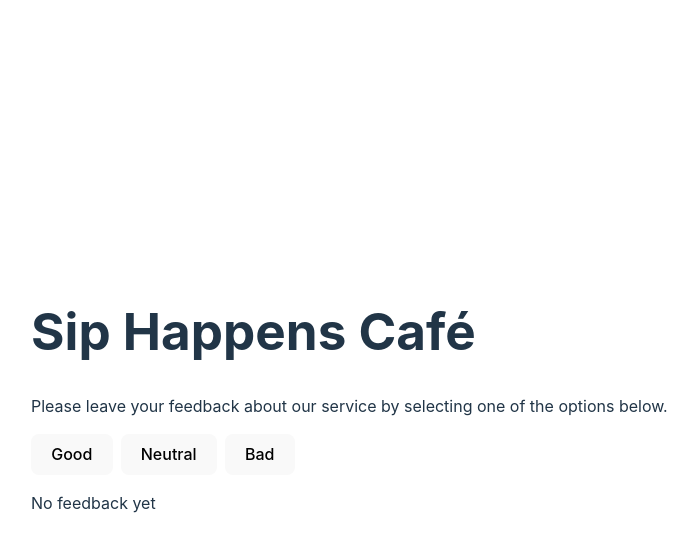
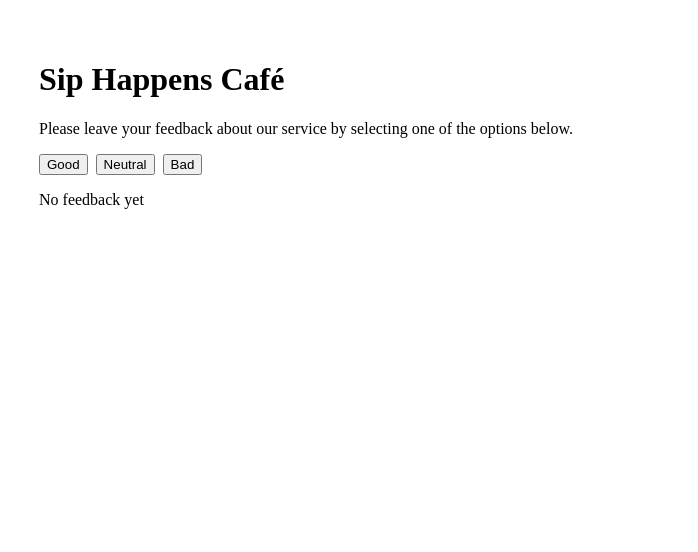
Before and after one commit to Halenina/goit-react-hw-02, a React (Vite) app: page / in a window 1280 px wide. Shown: the top 552 px of the page, without its empty margins (1-699 px from the left). Built offline with nearby package versions, Linux system fonts and the light colour scheme.

Commit message:
Update index.css

```diff
--- a/src/index.css
+++ b/src/index.css
@@ -1,73 +1,10 @@
-:root {
-  font-family: Inter, system-ui, Avenir, Helvetica, Arial, sans-serif;
-  line-height: 1.5;
-  font-weight: 400;
-
-  color-scheme: light dark;
-  color: rgba(255, 255, 255, 0.87);
-  background-color: #242424;
-
-  font-synthesis: none;
-  text-rendering: optimizeLegibility;
-  -webkit-font-smoothing: antialiased;
-  -moz-osx-font-smoothing: grayscale;
+.buttonsWrapper {
+  display: flex;
+  gap: 8px;
 }
 
-a {
-  font-weight: 500;
-  color: #646cff;
-  text-decoration: inherit;
+.feedbackButton {
+  display: flex;
+  justify-content: center;
+  align-content: center;
 }
-
-a:hover {
-  color: #535bf2;
-}
-
-body {
-  margin: 0;
-  display: flex;
-  place-items: center;
-  min-width: 320px;
-  min-height: 100vh;
-}
-
-h1 {
-  font-size: 3.2em;
-  line-height: 1.1;
-}
-
-button {
-  border-radius: 8px;
-  border: 1px solid transparent;
-  padding: 0.6em 1.2em;
-  font-size: 1em;
-  font-weight: 500;
-  font-family: inherit;
-  background-color: #1a1a1a;
-  cursor: pointer;
-  transition: border-color 0.25s;
-}
-
-button:hover {
-  border-color: #646cff;
-}
-
-button:focus,
-button:focus-visible {
-  outline: 4px auto -webkit-focus-ring-color;
-}
-
-@media (prefers-color-scheme: light) {
-  :root {
-    color: #213547;
-    background-color: #ffffff;
-  }
-
-  a:hover {
-    color: #747bff;
-  }
-
-  button {
-    background-color: #f9f9f9;
-  }
-}
```
